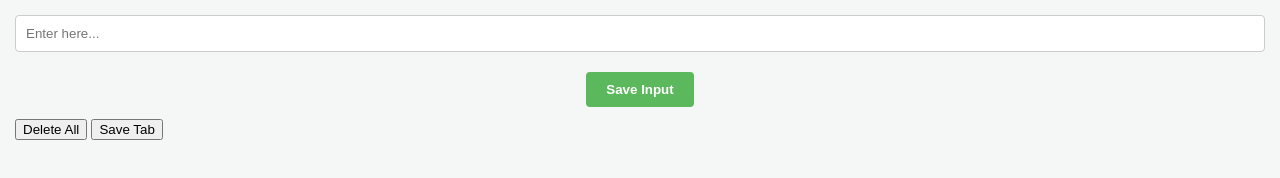
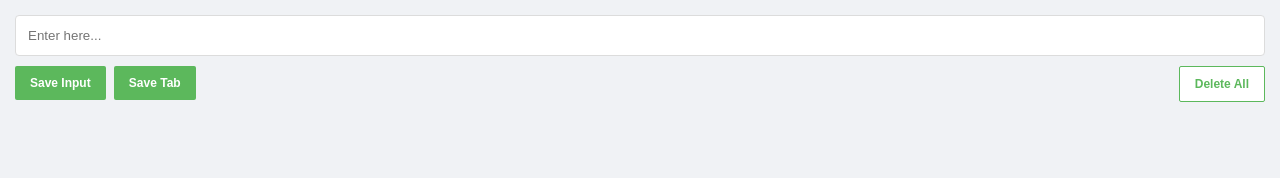
Before and after one commit to RosslerGKBoquiren/Chrome-Extension, a browser extension: page index.html in a window 1280 px wide. Drawn offline with Linux system fonts and the light colour scheme.

Commit message:
update style

```diff
--- a/style.css
+++ b/style.css
@@ -1,18 +1,18 @@
-/* General styling for the popup window */
+/* General Layout */
 body {
     margin: 0;
     padding: 15px;
     font-family: 'Segoe UI', Tahoma, Geneva, Verdana, sans-serif;
-    min-width: 300px;
-    background-color: #f4f7f6;
+    min-width: 350px; /* Slightly wider to fit three buttons */
+    background-color: #f0f2f5;
 }
 
-/* Style the input field */
+/* Input Field */
 #inputField {
     width: 100%;
-    padding: 10px;
-    box-sizing: border-box; /* Ensures padding doesn't increase width */
-    border: 1px solid #ccc;
+    padding: 12px;
+    box-sizing: border-box;
+    border: 1px solid #dcdcdc;
     border-radius: 4px;
     margin-bottom: 10px;
     outline: none;
@@ -22,25 +22,47 @@ body {
     border-color: #5cb85c;
 }
 
-/* Style the Save button */
-#save-btn {
-    width: fit-content;
-    padding: 10px 20px;
-    display: block;
-    margin: 10px auto;
-    background-color: #5cb85c;
+/* Button Container/Group Logic */
+button {
+    padding: 10px 15px;
     color: white;
     border: none;
-    border-radius: 4px;
+    border-radius: 2px;
     font-weight: bold;
     cursor: pointer;
+    font-size: 12px;
+    transition: opacity 0.2s;
 }
 
-#save-btn:hover {
-    background-color: #4cae4c;
+button:hover {
+    opacity: 0.8;
 }
 
-/* Style the list of saved inputs */
+/* Specific Button Colors */
+#save-btn {
+    background-color: #5cb85c;
+}
+
+#tab-btn {
+    background-color: #5cb85c;
+    margin-left: 4px;
+}
+
+#delete-btn {
+    background-color: white;
+    color: #5cb85c;
+    border: 1px solid #5cb85c;
+    float: right;
+}
+
+/* Clearfix for the floated button */
+body::after {
+    content: "";
+    clear: both;
+    display: table;
+}
+
+/* Saved List Styling */
 #saved-inputs {
     list-style: none;
     padding: 0;
@@ -48,23 +70,13 @@ body {
 }
 
 #saved-inputs li {
-    background: white;
-    padding: 8px 12px;
-    border-bottom: 1px solid #eee;
-    font-size: 14px;
-    color: #333;
-    display: flex;
-    justify-content: space-between;
+    margin-top: 5px;
 }
 
-#saved-inputs li:last-child {
-    border-bottom: none;
-}
-
-/* Style for links inside list items */
 #saved-inputs a {
-    color: #007bff;
+    color: #5cb85c;
     text-decoration: none;
+    font-size: 14px;
 }
 
 #saved-inputs a:hover {
```
